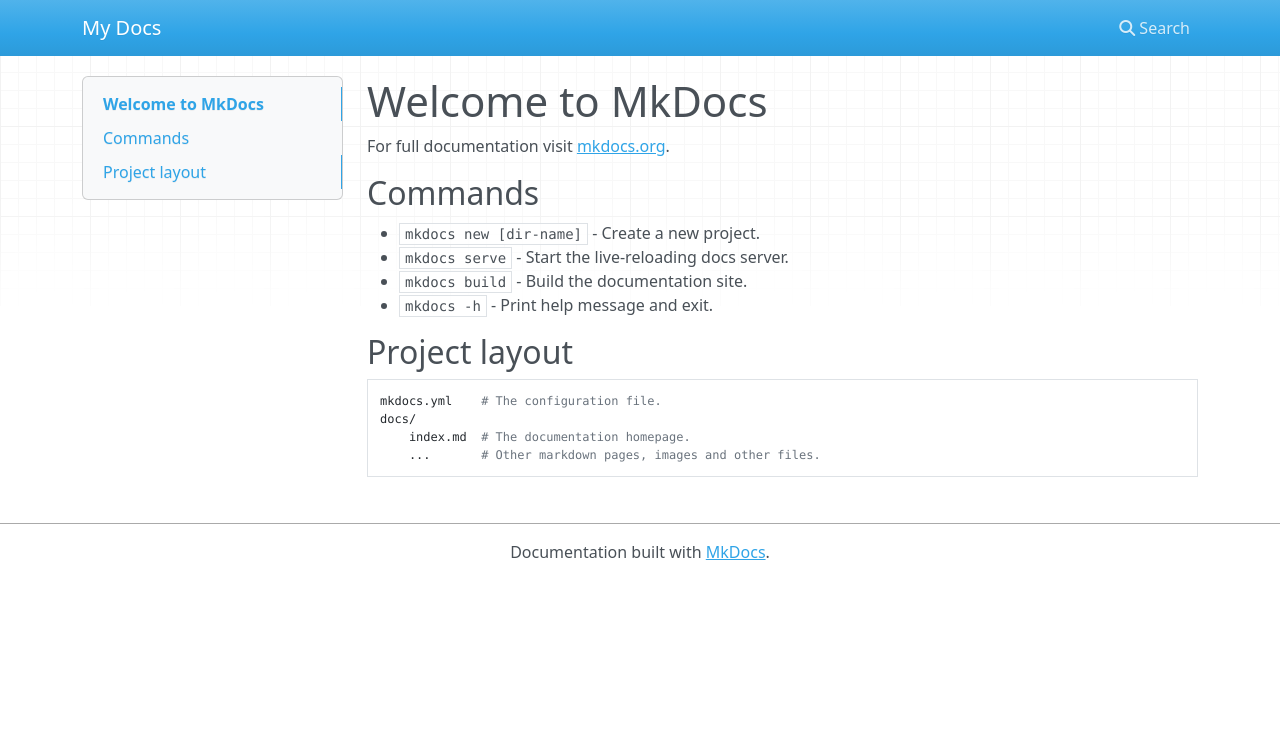
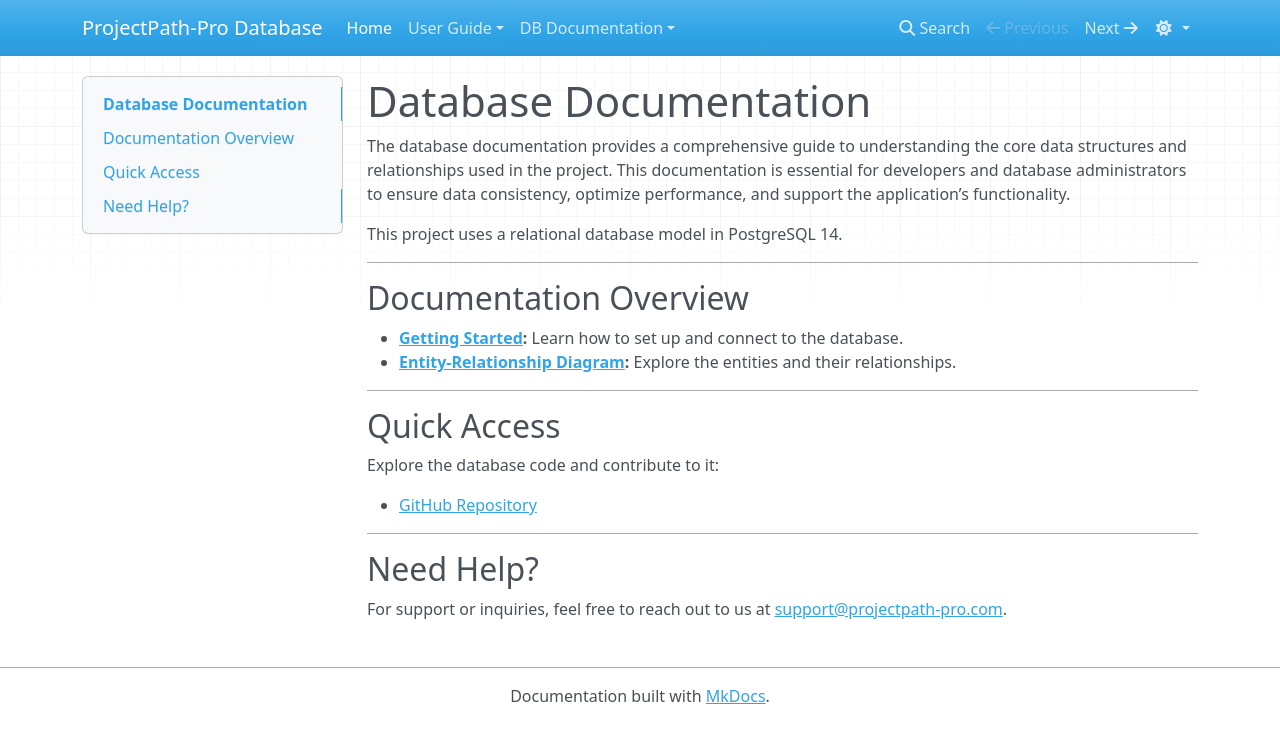
Before and after one commit to gersonvidal/ProjectPath-Pro-DB-Documentation, an MkDocs documentation site: the page built from docs/index.md, in a window 1280 px wide. Shown: the top 743 px of the page. Built offline with MkDocs 1.6.1, drawn with Linux system fonts in a browser that asks for light colours; nearby versions of some CDN libraries.

Commit message:
First Version
- Finished the first version of the database documentation.

Status: Finished

Observations: None

```diff
--- a/docs/index.md
+++ b/docs/index.md
@@ -1,17 +1,26 @@
-# Welcome to MkDocs
+# Database Documentation
 
-For full documentation visit [mkdocs.org](https://www.mkdocs.org).
+The database documentation provides a comprehensive guide to understanding the core data structures and relationships used in the project. This documentation is essential for developers and database administrators to ensure data consistency, optimize performance, and support the application’s functionality.
 
-## Commands
+This project uses a relational database model in PostgreSQL 14.
 
-* `mkdocs new [dir-name]` - Create a new project.
-* `mkdocs serve` - Start the live-reloading docs server.
-* `mkdocs build` - Build the documentation site.
-* `mkdocs -h` - Print help message and exit.
+---
 
-## Project layout
+## Documentation Overview
 
-    mkdocs.yml    # The configuration file.
-    docs/
-        index.md  # The documentation homepage.
-        ...       # Other markdown pages, images and other files.
+- **[Getting Started](guide/getting_started.md):** Learn how to set up and connect to the database.
+- **[Entity-Relationship Diagram](db/data_model_design/er_diagram.md):** Explore the entities and their relationships.
+
+---
+
+## Quick Access
+
+Explore the database code and contribute to it:
+
+- [GitHub Repository](https://github.com/gersonvidal/ProjectPath-Pro-Database)
+
+---
+
+## Need Help?
+
+For support or inquiries, feel free to reach out to us at [support@projectpath-pro.com](mailto:support@projectpath-pro.com).
--- a/mkdocs.yml
+++ b/mkdocs.yml
@@ -1 +1,24 @@
-site_name: My Docs
+site_name: ProjectPath-Pro Database
+site_description:
+  The ProjectPath-Pro Database is where all important business info is stored. This documentaion includes the data model design, entity and relationship descriptions, the data dictionary, considerations about the database, etc.
+site_author: Gerson Vidal Alcantara
+
+nav:
+  - Home: index.md
+  - User Guide:
+      - Introduction: guide/introduction.md
+      - Getting Started: guide/getting_started.md
+      - Common Queries: guide/common_queries.md
+  - DB Documentation:
+      - Introduction: db/introduction.md
+      - Data Model Design:
+          - Entity Relationship Diagram: db/data_model_design/er_diagram.md
+          - Relational Model Diagram: db/data_model_design/rm_diagram.md
+          - Data Dictionary: db/data_model_design/data_dictionary.md
+
+theme:
+  name: mkdocs
+  user_color_mode_toggle: true
+
+site_url: ""
+use_directory_urls: false
```
Also changed, not shown: docs/db/data_model_design/data_dictionary.md (added, +81 -0 lines), docs/db/data_model_design/er_diagram.md (added, +88 -0 lines), docs/db/data_model_design/rm_diagram.md (added, +113 -0 lines), docs/db/introduction.md (added, +15 -0 lines), docs/guide/common_queries.md (added, +108 -0 lines), docs/guide/getting_started.md (added, +99 -0 lines), docs/guide/introduction.md (added, +12 -0 lines), docs/assets/ProjectPathRM.png (added), docs/assets/ProjectPath_ER.png (added), 1 other file.
